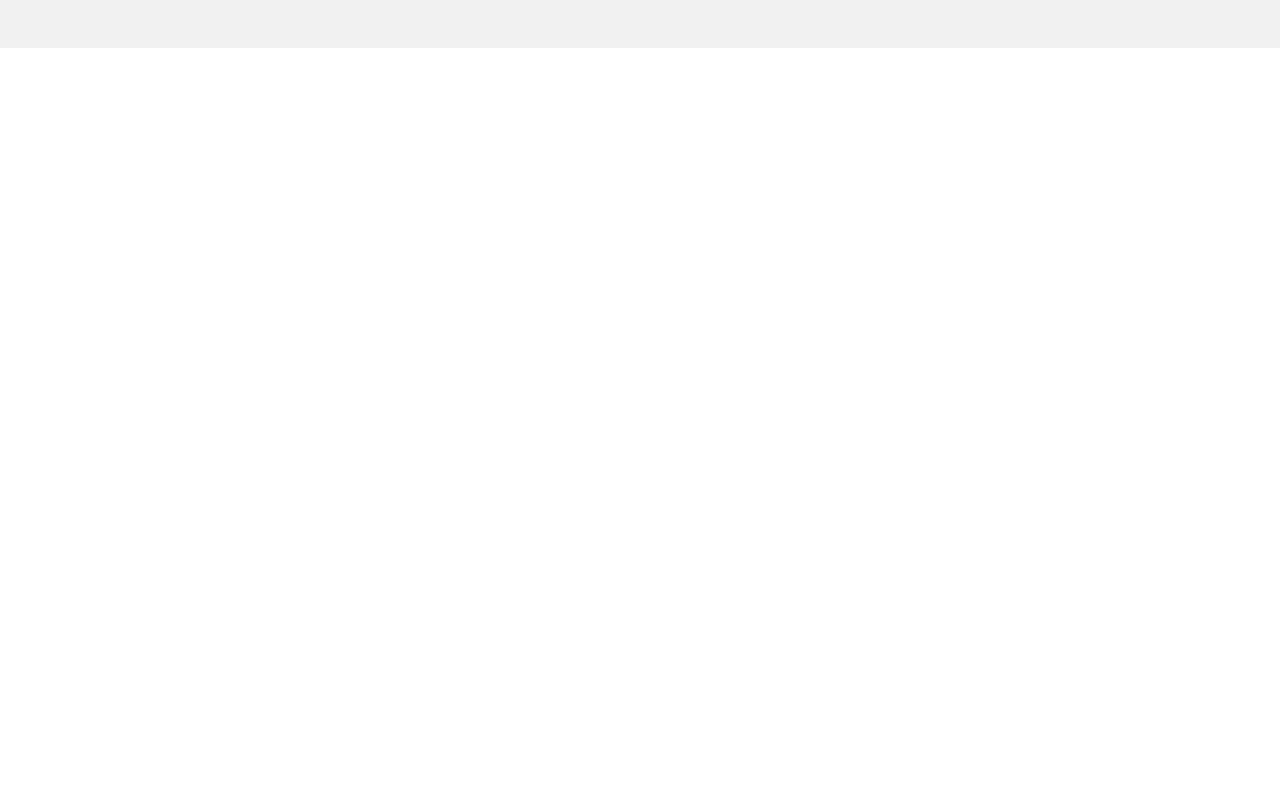
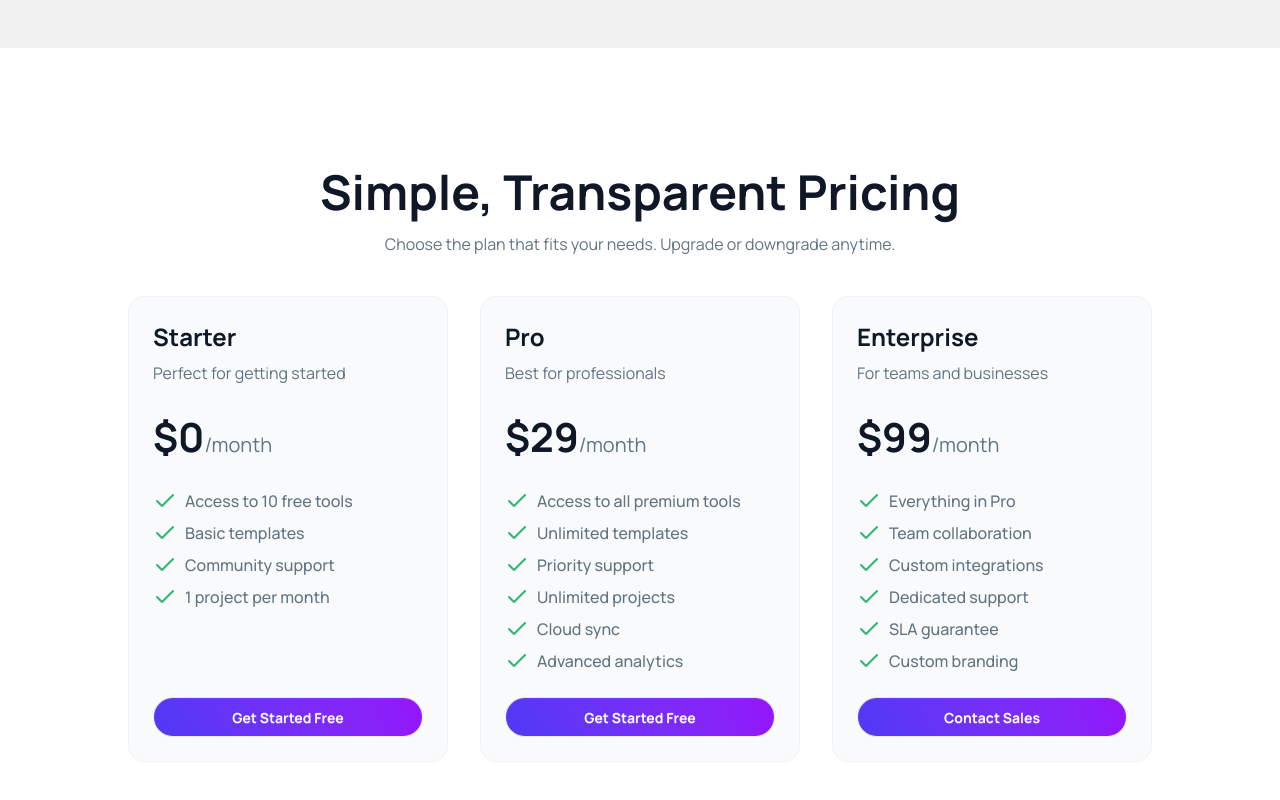
Before and after one commit to ayshaaktersaima1/digitool-platform, a React (Vite) app: page / in a window 1280 px wide. Shown: the part 3202-4002 px from the top of the page. Before the commit the page ends 3370 px from the top, so only its background shows below. Built offline with nearby package versions, Linux system fonts and the light colour scheme.

Commit message:
Completed simple pricing section

```diff
--- a/src/App.jsx
+++ b/src/App.jsx
@@ -7,6 +7,7 @@ import PremiumBtns from './components/PremiumBtns'
 import { Suspense } from 'react'
 import { ToastContainer } from 'react-toastify'
 import GetStartedSec from './components/GetStartedSec'
+import SimplePricingSec from './components/SimplePricingSec'
 
 function App() {
 
@@ -21,6 +22,7 @@ function App() {
         <PremiumBtns fetchData={fetchData}></PremiumBtns>
       </Suspense>
       <GetStartedSec></GetStartedSec>
+      <SimplePricingSec></SimplePricingSec>
 
       <ToastContainer />
     </>
--- a/src/components/Highlight.jsx
+++ b/src/components/Highlight.jsx
@@ -7,12 +7,12 @@ const Highlight = () => {
                 <h1 className='text-3xl md:text-6xl font-extrabold text-white'>50K+</h1>
                 <h3 className='text-white text-lg md:text-2xl font-medium'>Active Users</h3>
             </div>
-            <div className="h-14 w-[1px] bg-white"></div>
+            <div className="h-14 w-px bg-white"></div>
             <div className='space-y-3 text-center'>
                 <h1 className='text-3xl md:text-6xl font-extrabold text-white'>200+</h1>
                 <h3 className='text-white text-lg md:text-2xl font-medium'>Premium Tools</h3>
             </div>
-            <div className="h-14 w-[1px] bg-white"></div>
+            <div className="h-14 w-px bg-white"></div>
             <div className='space-y-3 text-center'>
                 <h1 className='text-3xl md:text-6xl font-extrabold text-white'>4.9</h1>
                 <h3 className='text-white text-lg md:text-2xl font-medium'>Rating</h3>
--- a/src/components/PremiumBtns.jsx
+++ b/src/components/PremiumBtns.jsx
@@ -14,10 +14,8 @@ const PremiumBtns = ({ fetchData }) => {
             <h1 className='text-color font-extrabold text-5xl'>Premium Digital Tools</h1>
             <p className='text-sec font-normal text-base w-136 text-center'>Choose from our curated collection of premium digital products designed to boost your productivity and creativity.</p>
 
-            <div className='border border-[#f6f6f6] rounded-3xl p-[1px]'>
-                {/* {
-                    activeBtn==='product'?
-                } */}
+            <div className='border border-[#f6f6f6] rounded-3xl p-px'>
+
                 <button onClick={() => setActiveBtn('product')} className={`btn font-bold rounded-3xl ${activeBtn === 'product' ? 'bg-linear-65 from-[#4f39f6] to-[#9514fa] text-white' : 'btn-ghost bg-white text-[#25065dFF]'}`}>Products</button>
                 <button onClick={() => setActiveBtn('cart')} className={`btn font-bold rounded-3xl ${activeBtn === 'cart' ? 'bg-linear-65 from-[#4f39f6] to-[#9514fa] text-white' : 'btn-ghost bg-white text-[#25065dFF]'}`}>Cart({selectedCards.length})</button>
             </div>
--- /dev/null
+++ b/src/components/SimplePricingSec.jsx
@@ -0,0 +1,108 @@
+import { Check } from 'lucide-react';
+import React from 'react';
+
+const SimplePricingSec = () => {
+    return (
+        <div className='mx-2 md:mx-[10%]'>
+            <h1 className='text-5xl font-bold text-color pb-4 text-center'>Simple, Transparent Pricing</h1>
+            <p className='text-sec pb-10 text-center'>Choose the plan that fits your needs. Upgrade or downgrade anytime.</p>
+            {/* card con */}
+            <div className='grid grid-cols-1 md:grid-cols-2 lg:grid-cols-3 gap-8 pb-32 items-stretch'>
+                {/* 1st card */}
+                <div className='flex flex-col h-full text-left border border-[#f2f2f2] rounded-2xl bg-[#f9fafcFF] p-6'>
+                    <h1 className='text-color text-2xl font-bold pb-2'>Starter</h1>
+                    <p className='text-sec pb-6'>Perfect for getting started</p>
+                    <h2 className='text-sec text-xl pb-6'><span className='text-color text-[40px] font-bold'>$0</span>/month</h2>
+                    <div className='space-y-2 pb-6'>
+                        <div className='flex items-center gap-2'>
+                            <Check className='text-[#30b868]' />
+                            <p className='text-sec font-medium'>Access to 10 free tools</p>
+                        </div>
+                        <div className='flex items-center gap-2'>
+                            <Check className='text-[#30b868]' />
+                            <p className='text-sec font-medium'>Basic templates</p>
+                        </div>
+                        <div className='flex items-center gap-2'>
+                            <Check className='text-[#30b868]' />
+                            <p className='text-sec font-medium'>Community support</p>
+                        </div>
+                        <div className='flex items-center gap-2'>
+                            <Check className='text-[#30b868]' />
+                            <p className='text-sec font-medium'>1 project per month</p>
+                        </div>
+                    </div>
+                    <button className='btn btn-block bg-linear-65 from-[#4f39f6] to-[#9514fa] text-white font-bold rounded-3xl mt-auto'>Get Started Free</button>
+                </div>
+                {/* 2nd card */}
+                <div className='flex flex-col h-full text-left border border-[#f2f2f2] rounded-2xl bg-[#f9fafcFF] p-6'>
+                    <h1 className='text-color text-2xl font-bold pb-2'>Pro</h1>
+                    <p className='text-sec pb-6'>Best for professionals</p>
+                    <h2 className='text-sec text-xl pb-6'><span className='text-color text-[40px] font-bold'>$29</span>/month</h2>
+                    <div className='space-y-2 pb-6'>
+                        <div className='flex items-center gap-2'>
+                            <Check className='text-[#30b868]' />
+                            <p className='text-sec font-medium'>Access to all premium tools</p>
+                        </div>
+                        <div className='flex items-center gap-2'>
+                            <Check className='text-[#30b868]' />
+                            <p className='text-sec font-medium'>Unlimited templates</p>
+                        </div>
+                        <div className='flex items-center gap-2'>
+                            <Check className='text-[#30b868]' />
+                            <p className='text-sec font-medium'>Priority support</p>
+                        </div>
+                        <div className='flex items-center gap-2'>
+                            <Check className='text-[#30b868]' />
+                            <p className='text-sec font-medium'>Unlimited projects</p>
+                        </div>
+                        <div className='flex items-center gap-2'>
+                            <Check className='text-[#30b868]' />
+                            <p className='text-sec font-medium'>Cloud sync</p>
+                        </div>
+                        <div className='flex items-center gap-2'>
+                            <Check className='text-[#30b868]' />
+                            <p className='text-sec font-medium'>Advanced analytics</p>
+                        </div>
+                    </div>
+                    <button className='btn btn-block bg-linear-65 from-[#4f39f6] to-[#9514fa] text-white font-bold rounded-3xl mt-auto'>Get Started Free</button>
+                </div>
+                {/* 3rd */}
+                <div className='flex flex-col h-full text-left border border-[#f2f2f2] rounded-2xl bg-[#f9fafcFF] p-6'>
+                    <h1 className='text-color text-2xl font-bold pb-2'>Enterprise</h1>
+                    <p className='text-sec pb-6'>For teams and businesses</p>
+                    <h2 className='text-sec text-xl pb-6'><span className='text-color text-[40px] font-bold'>$99</span>/month</h2>
+                    <div className='space-y-2 pb-6'>
+                        <div className='flex items-center gap-2'>
+                            <Check className='text-[#30b868]' />
+                            <p className='text-sec font-medium'>Everything in Pro</p>
+                        </div>
+                        <div className='flex items-center gap-2'>
+                            <Check className='text-[#30b868]' />
+                            <p className='text-sec font-medium'>Team collaboration</p>
+                        </div>
+                        <div className='flex items-center gap-2'>
+                            <Check className='text-[#30b868]' />
+                            <p className='text-sec font-medium'>Custom integrations</p>
+                        </div>
+                        <div className='flex items-center gap-2'>
+                            <Check className='text-[#30b868]' />
+                            <p className='text-sec font-medium'>Dedicated support</p>
+                        </div>
+                        <div className='flex items-center gap-2'>
+                            <Check className='text-[#30b868]' />
+                            <p className='text-sec font-medium'>SLA guarantee</p>
+                        </div>
+                        <div className='flex items-center gap-2'>
+                            <Check className='text-[#30b868]' />
+                            <p className='text-sec font-medium'>Custom branding</p>
+                        </div>
+                    </div>
+                    <button className='btn btn-block bg-linear-65 from-[#4f39f6] to-[#9514fa] text-white font-bold rounded-3xl mt-auto'>Contact Sales</button>
+                </div>
+
+            </div>
+        </div>
+    );
+};
+
+export default SimplePricingSec;
```
